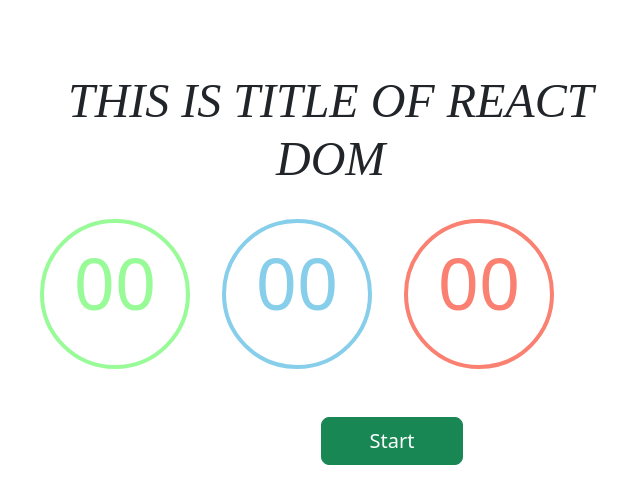
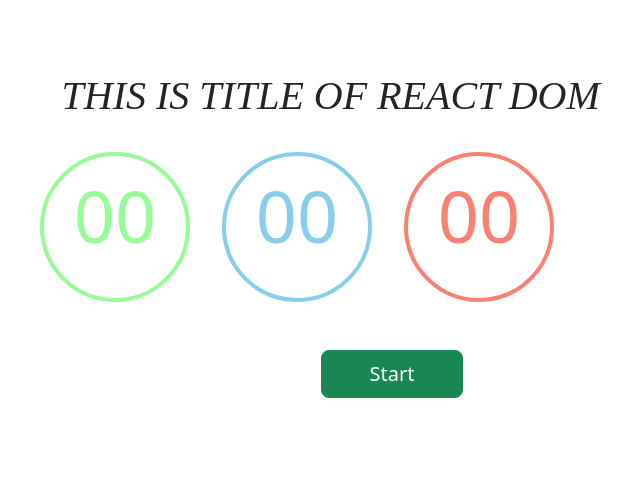
Before and after one commit to AbuBakkar32/React-Stop-Watch, a React (Create React App) app: page / in a window 1280 px wide. Shown: the top 504 px of the page, without its empty margins (248-888 px from the left). Built offline with nearby package versions, Linux system fonts and the light colour scheme.

Commit message:
Added new component

```diff
--- a/src/Components/CountDown/CountDown.js
+++ b/src/Components/CountDown/CountDown.js
@@ -4,7 +4,7 @@ import "./CountDown.css";
 
 const CountDown = (props) => {
     return (
-        <div className="d-flex my-4">
+        <div className="d-flex my-4 align-content-center">
             <Digit color="palegreen" value={ props.time.min }/>
             <Digit color="skyblue" value={ props.time.sec }/>
             <Digit color="salmon" value={ props.time.mili }/>
--- a/src/Components/Laps/Laps.js
+++ b/src/Components/Laps/Laps.js
@@ -9,11 +9,11 @@ const Laps = (props) => {
                     <li key={ index } className="list-group-item">
                         <h4>
                         <span className="text-dark">Minute: </span>
-                        <span className="text-danger">{ lap.min }</span>
+                        <span className="text-danger"> { lap.min } </span>
                         <span className="text-dark">Second: </span>
-                        <span className="text-danger">{ lap.sec }</span>
+                        <span className="text-danger"> { lap.sec } </span>
                         <span className="text-dark">Mili: </span>
-                        <span className="text-danger">{ lap.mili }</span>
+                        <span className="text-danger"> { lap.mili } </span>
                         </h4>
                     </li>
                 )
--- a/src/Components/Title/Title.css
+++ b/src/Components/Title/Title.css
@@ -2,7 +2,7 @@
     text-transform: uppercase;
     font-weight: bold;
     text-align: center;
-    font-size: 2.2rem;
+    font-size: 1rem;
     font-style: italic;
     font-family: Ubuntu ;
 }
--- a/src/Components/Title/Title.js
+++ b/src/Components/Title/Title.js
@@ -74,7 +74,7 @@ class Title extends Component {
             output = (
                 <div className="row hover animate__animated animate__backInLeft">
                     <div className="col-10">
-                        <h1 className="display-5 title">{this.state.title}</h1>
+                        <h1 className="display-6 title">{this.state.title}</h1>
                     </div>
                     <div className="col-2 icon">
                     <span>
```
